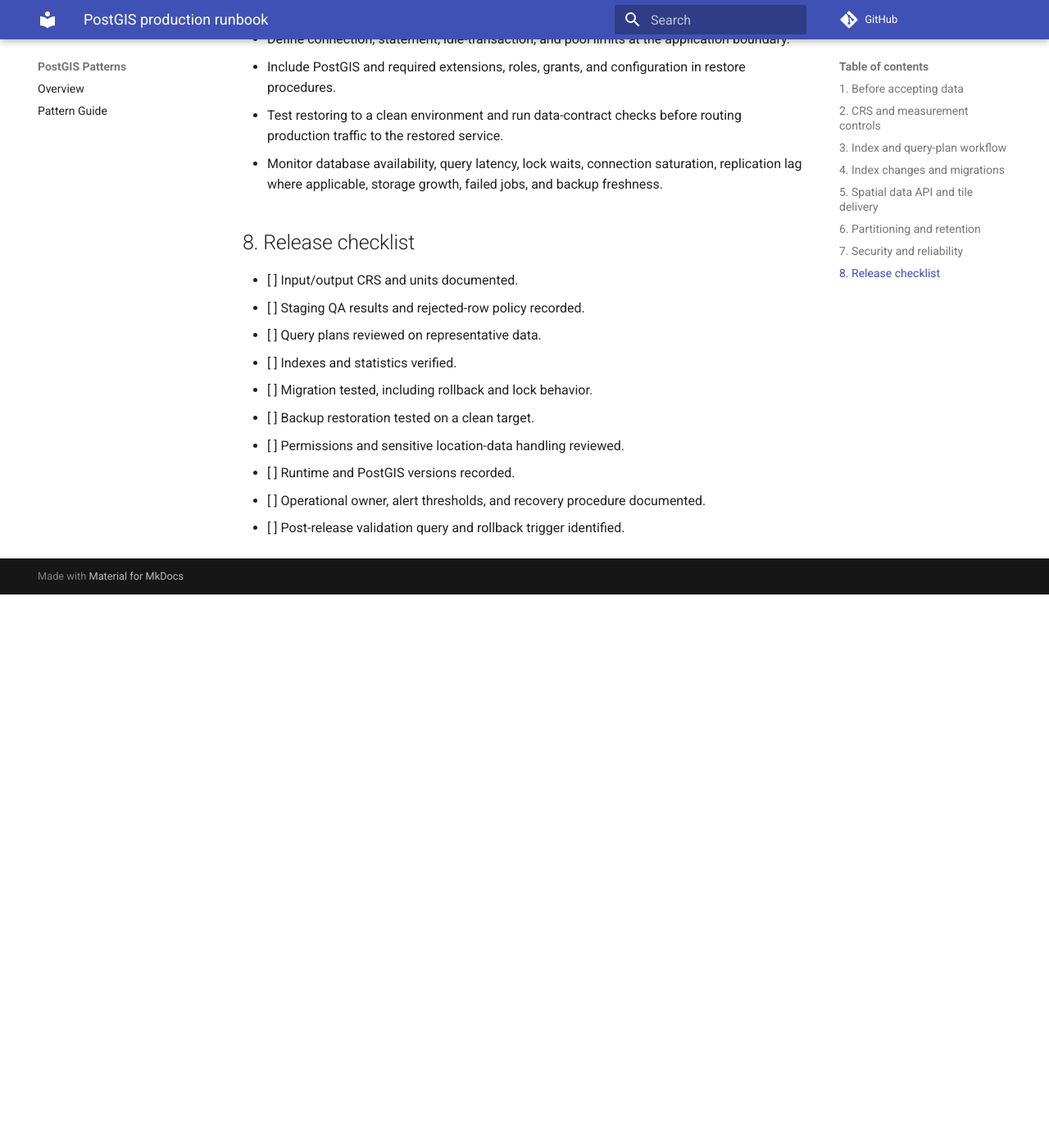
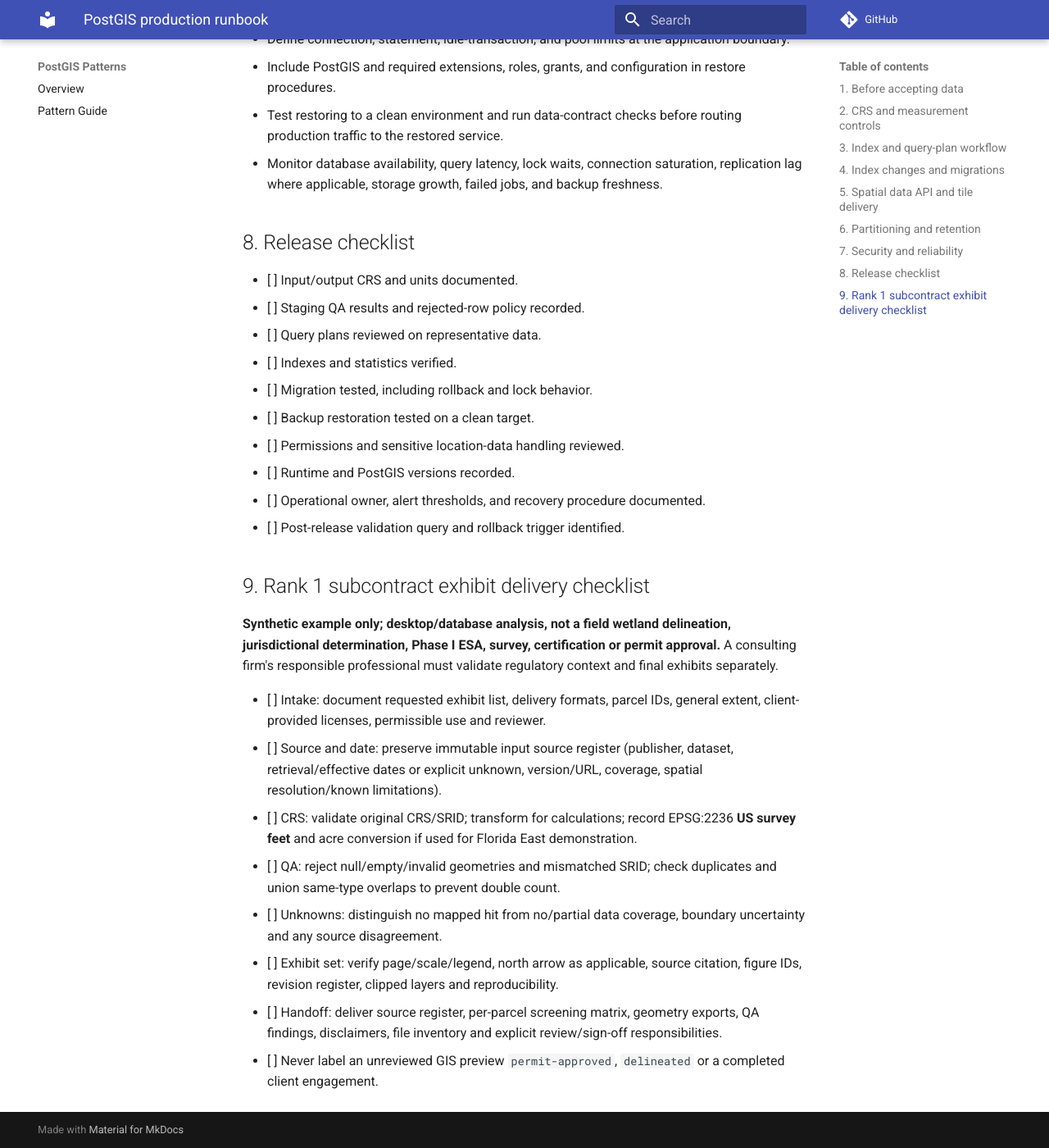
Before and after one commit to ZQM-Computing/postgis-cookbook, an MkDocs documentation site: the page built from docs/production-runbook.md, in a window 1280 px wide and 1400 px high, scrolled down 3345 px. Shown: the whole window at 82% size. Built offline with MkDocs 1.6.1 and Material for MkDocs 9.7.7, drawn with Linux system fonts in a browser that asks for light colours; comment, search, counter and statistics services are not loaded; before the commit the page ends 4070 px from its top, so only the background shows below that.

Commit message:
docs(rank1): link provenance-aware exhibit screening and runbook

```diff
--- a/docs/production-runbook.md
+++ b/docs/production-runbook.md
@@ -95,3 +95,16 @@ Partition only when query pruning, retention, or lifecycle operations justify th
 - [ ] Runtime and PostGIS versions recorded.
 - [ ] Operational owner, alert thresholds, and recovery procedure documented.
 - [ ] Post-release validation query and rollback trigger identified.
+
+## 9. Rank 1 subcontract exhibit delivery checklist
+
+**Synthetic example only; desktop/database analysis, not a field wetland delineation, jurisdictional determination, Phase I ESA, survey, certification or permit approval.** A consulting firm's responsible professional must validate regulatory context and final exhibits separately.
+
+- [ ] Intake: document requested exhibit list, delivery formats, parcel IDs, general extent, client-provided licenses, permissible use and reviewer.
+- [ ] Source and date: preserve immutable input source register (publisher, dataset, retrieval/effective dates or explicit unknown, version/URL, coverage, spatial resolution/known limitations).
+- [ ] CRS: validate original CRS/SRID; transform for calculations; record EPSG:2236 **US survey feet** and acre conversion if used for Florida East demonstration.
+- [ ] QA: reject null/empty/invalid geometries and mismatched SRID; check duplicates and union same-type overlaps to prevent double count.
+- [ ] Unknowns: distinguish no mapped hit from no/partial data coverage, boundary uncertainty and any source disagreement.
+- [ ] Exhibit set: verify page/scale/legend, north arrow as applicable, source citation, figure IDs, revision register, clipped layers and reproducibility.
+- [ ] Handoff: deliver source register, per-parcel screening matrix, geometry exports, QA findings, disclaimers, file inventory and explicit review/sign-off responsibilities.
+- [ ] Never label an unreviewed GIS preview `permit-approved`, `delineated` or a completed client engagement.
```
